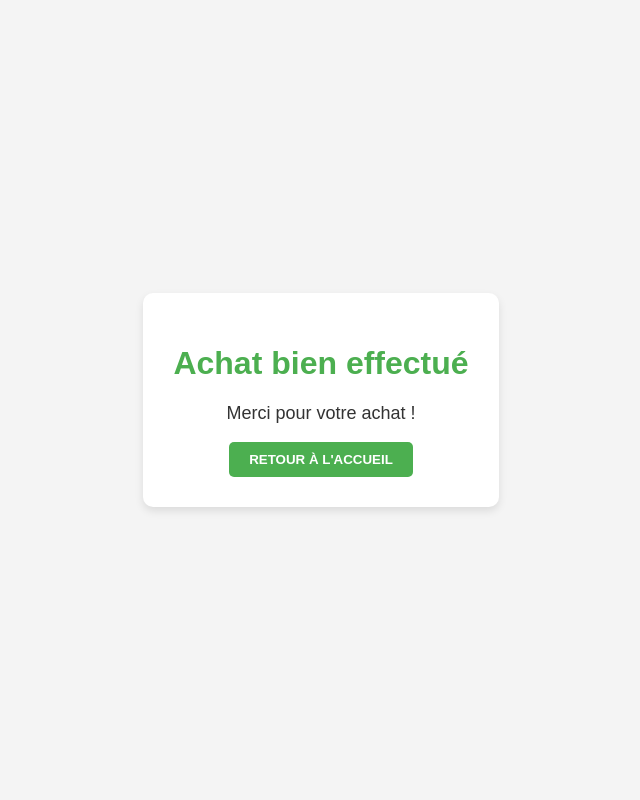
After one commit to Rayan2110/APP_INFO_EKLYPSSE_G9E, a PHP site: page /traitement_reservation.php in a window 1280 px wide. The commit adds this page. Shown: the whole page, without its empty margins (319-959 px from the left). Run offline with PHP 8.4, Linux system fonts and the light colour scheme.

Commit message:
booking and traitement_reservation

```diff
--- /dev/null
+++ b/WEBSITE/Front/HTML/traitement_reservation.php
@@ -0,0 +1,61 @@
+<!DOCTYPE html>
+<html lang="en">
+<head>
+    <meta charset="UTF-8">
+    <meta name="viewport" content="width=device-width, initial-scale=1.0">
+    <title>Achat réussi</title>
+    <style>
+        body {
+            font-family: Arial, sans-serif;
+            background-color: #f4f4f4;
+            margin: 0;
+            padding: 0;
+            display: flex;
+            justify-content: center;
+            align-items: center;
+            height: 100vh;
+        }
+
+        .container {
+            text-align: center;
+            background-color: #fff;
+            border-radius: 10px;
+            padding: 30px;
+            box-shadow: 0 4px 8px rgba(0, 0, 0, 0.1);
+        }
+
+        h1 {
+            color: #4CAF50;
+        }
+
+        p {
+            margin-top: 20px;
+            font-size: 18px;
+            color: #333;
+        }
+
+        .btn {
+            background-color: #4CAF50;
+            color: white;
+            padding: 10px 20px;
+            border: none;
+            border-radius: 5px;
+            text-transform: uppercase;
+            font-weight: bold;
+            cursor: pointer;
+            transition: background-color 0.3s ease;
+        }
+
+        .btn:hover {
+            background-color: #45a049;
+        }
+    </style>
+</head>
+<body>
+    <div class="container">
+        <h1>Achat bien effectué</h1>
+        <p>Merci pour votre achat !</p>
+        <button class="btn" onclick="window.location.href = 'Home.php';">Retour à l'accueil</button>
+    </div>
+</body>
+</html>
```
Also changed, not shown: WEBSITE/Front/HTML/Booking.php (+26 -1 lines).
